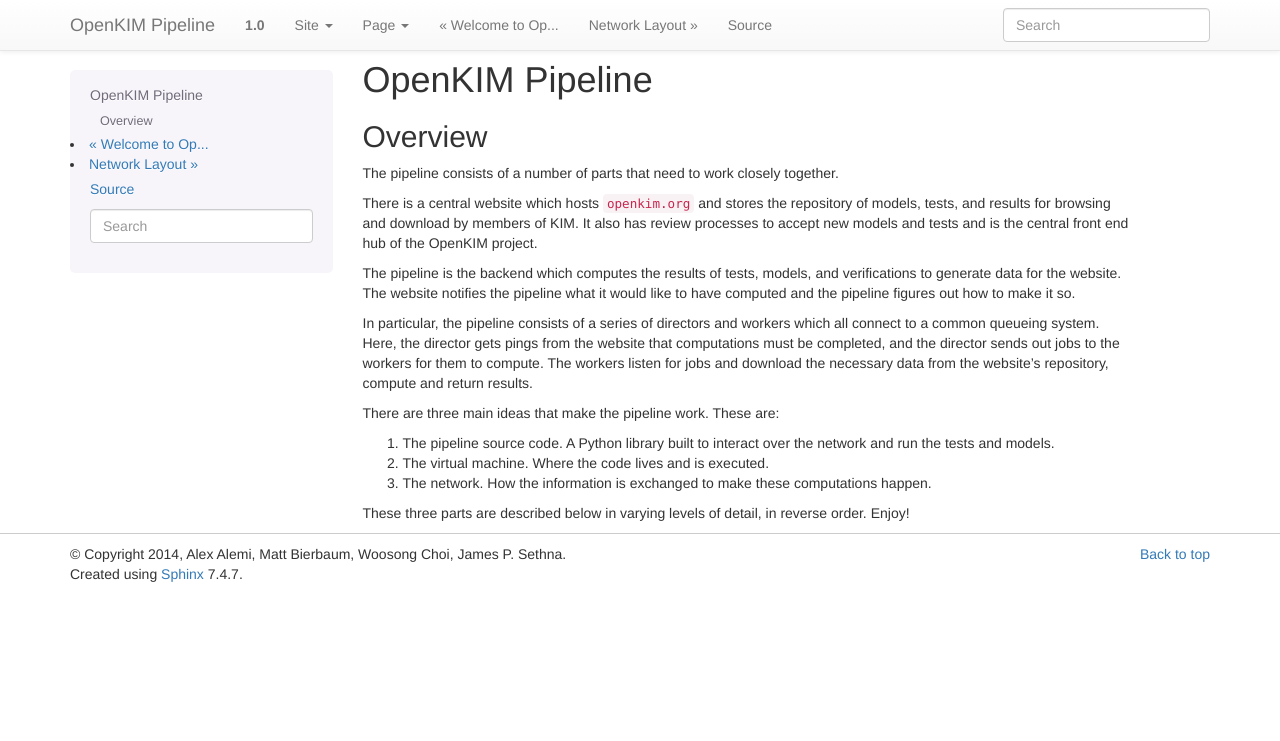
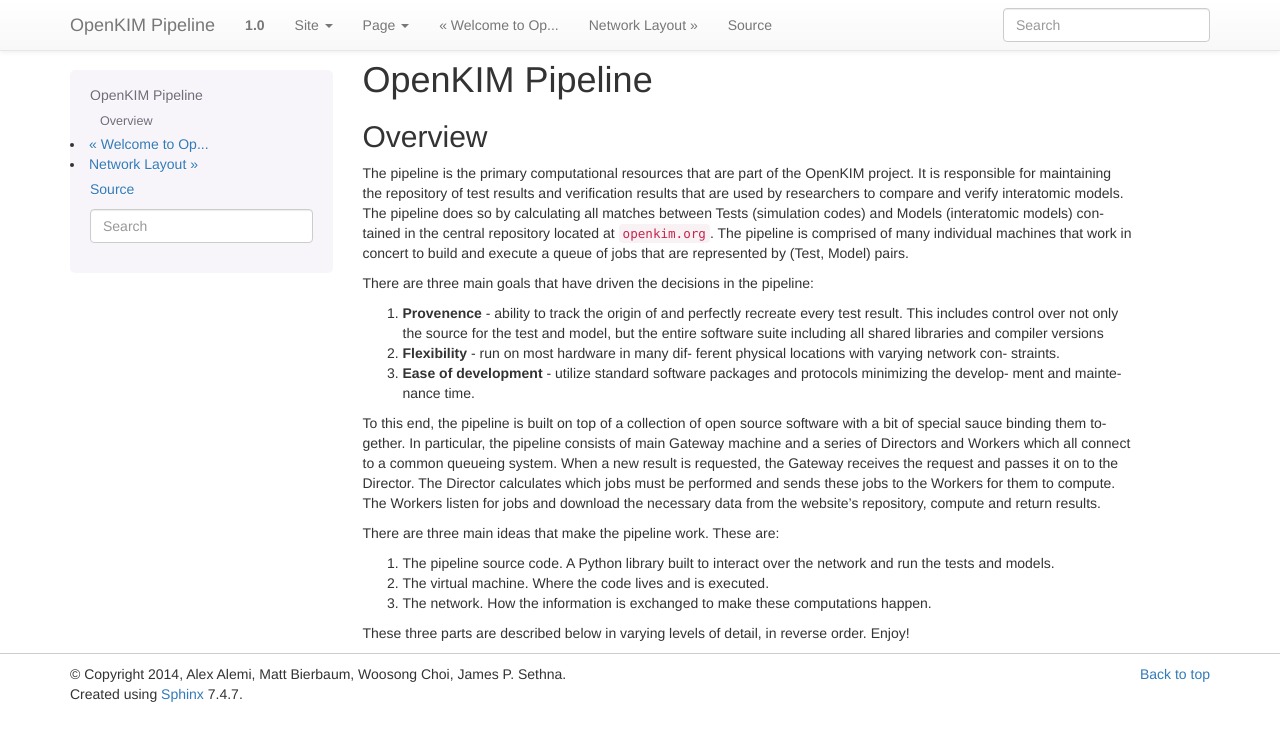
Before and after one commit to bjgjaefg23k/openkim-pipeline, a Sphinx documentation site: the page built from docs/pipeline.rst, in a window 1280 px wide. Shown: the top 741 px of the page. Built offline with Sphinx 7.4.7, drawn with Linux system fonts in a browser that asks for light colours; formulas are drawn with MathJax 3.

Commit message:
working on documentation, switched to query for kimitems

```diff
--- a/docs/index.rst
+++ b/docs/index.rst
@@ -42,9 +42,6 @@
  * How does the pipeline work?
     See :doc:`pipeline`
 
- * How do I play around with the database on my machine?
-    See :doc:`orm`
-
  * How did you get all of this to work?
     Good question! You could read all the gory details in :doc:`code`
 
--- a/docs/pipeline.rst
+++ b/docs/pipeline.rst
@@ -3,29 +3,48 @@
 
 Overview
 ------------
-The pipeline consists of a number of parts that need to work closely together.
 
-There is a central website which hosts ``openkim.org`` and stores the repository
-of models, tests, and results for browsing and download by members of KIM.
-It also has review processes to accept new models and tests and is the central
-front end hub of the OpenKIM project.
+The pipeline is the primary computational resources that are part of the
+OpenKIM project.  It is responsible for maintaining the repository of test
+results and verification results that are used by researchers to compare and
+verify interatomic models.  The pipeline does so by calculating all matches
+between Tests (simulation codes) and Models (interatomic models) contained in
+the central repository located at ``openkim.org``.  The pipeline is comprised
+of many individual machines that work in concert to build and execute a queue
+of jobs that are represented by (Test, Model) pairs.
 
-The pipeline is the backend which computes the results of tests, models, and
-verifications to generate data for the website.  The website notifies the
-pipeline what it would like to have computed and the pipeline figures out
-how to make it so.
+There are three main goals that have driven the decisions in the pipeline:
 
-In particular, the pipeline consists of a series of directors and workers which
-all connect to a common queueing system.  Here, the director gets pings from
-the website that computations must be completed, and the director sends out
-jobs to the workers for them to compute.  The workers listen for jobs and
-download the necessary data from the website's repository, compute and return
-results.
+1. **Provenence** - ability to track the origin of and perfectly recreate every
+   test result. This includes control over not only the source for the test and
+   model, but the entire software suite including all shared libraries and
+   compiler versions
+
+2. **Flexibility** - run on most hardware in many dif- ferent physical locations
+   with varying network con- straints.
+
+3. **Ease of development** - utilize standard software packages and protocols
+   minimizing the develop- ment and maintenance time.
+
+
+To this end, the pipeline is built on top of a collection of open source
+software with a bit of special sauce binding them together.  In particular, the
+pipeline consists of main Gateway machine and a series of Directors and Workers
+which all connect to a common queueing system.  When a new result is requested,
+the Gateway receives the request and passes it on to the Director.  The
+Director calculates which jobs must be performed and sends these jobs to the
+Workers for them to compute. The Workers listen for jobs and download the
+necessary data from the website's repository, compute and return results.
 
 There are three main ideas that make the pipeline work.  These are:
 
-1. The pipeline source code.  A Python library built to interact over the network and run the tests and models.
+1. The pipeline source code.  A Python library built to interact over the
+   network and run the tests and models.
+
 2. The virtual machine.  Where the code lives and is executed.
-3. The network.  How the information is exchanged to make these computations happen.
 
-These three parts are described below in varying levels of detail, in reverse order. Enjoy!
+3. The network.  How the information is exchanged to make these computations
+   happen.
+
+These three parts are described below in varying levels of detail, in reverse
+order. Enjoy!
--- a/docs/tutorial_vm.rst
+++ b/docs/tutorial_vm.rst
@@ -30,9 +30,12 @@
 
 Of particular interest are the tools listed in ``~/openkim-pipeline/tools``, which should all be on ``PATH`` so they can be invoked from any directory.
 
++ ``kimitems`` - a simple package manager with an interface to the official openkim.org repository
 + ``kimunits`` - used by the pipeline to perform unit conversions
 + ``pipeline_runpair`` - run a specific Test-Model pair
 + ``pipeline_runmatches`` - run all of the compatible Models (Tests) for a specified Test (Model)
++ ``pipeline_verify`` - run all verification results for a particular object (Test or Model)
++ ``pipeline_verifyresult`` - run property verification checks on a test result
 + ``testgenie`` - creates a set of Tests from a template - this is typically used when creating many Tests that use a Test Driver
 
 Additionally, it should be known that bash completions have been added so that you should be able to tab-complete on any of the KIM items you have in your local repository (i.e. all items contained in ``~/openkim-repository/`` on your VM) on the command line.
```
Also changed, not shown: other parts of docs/index.rst (+2 -0 lines), compute.py (+82 -8 lines), database.py (+10 -0 lines), docs/network.rst (+42 -23 lines), 1 other file.
